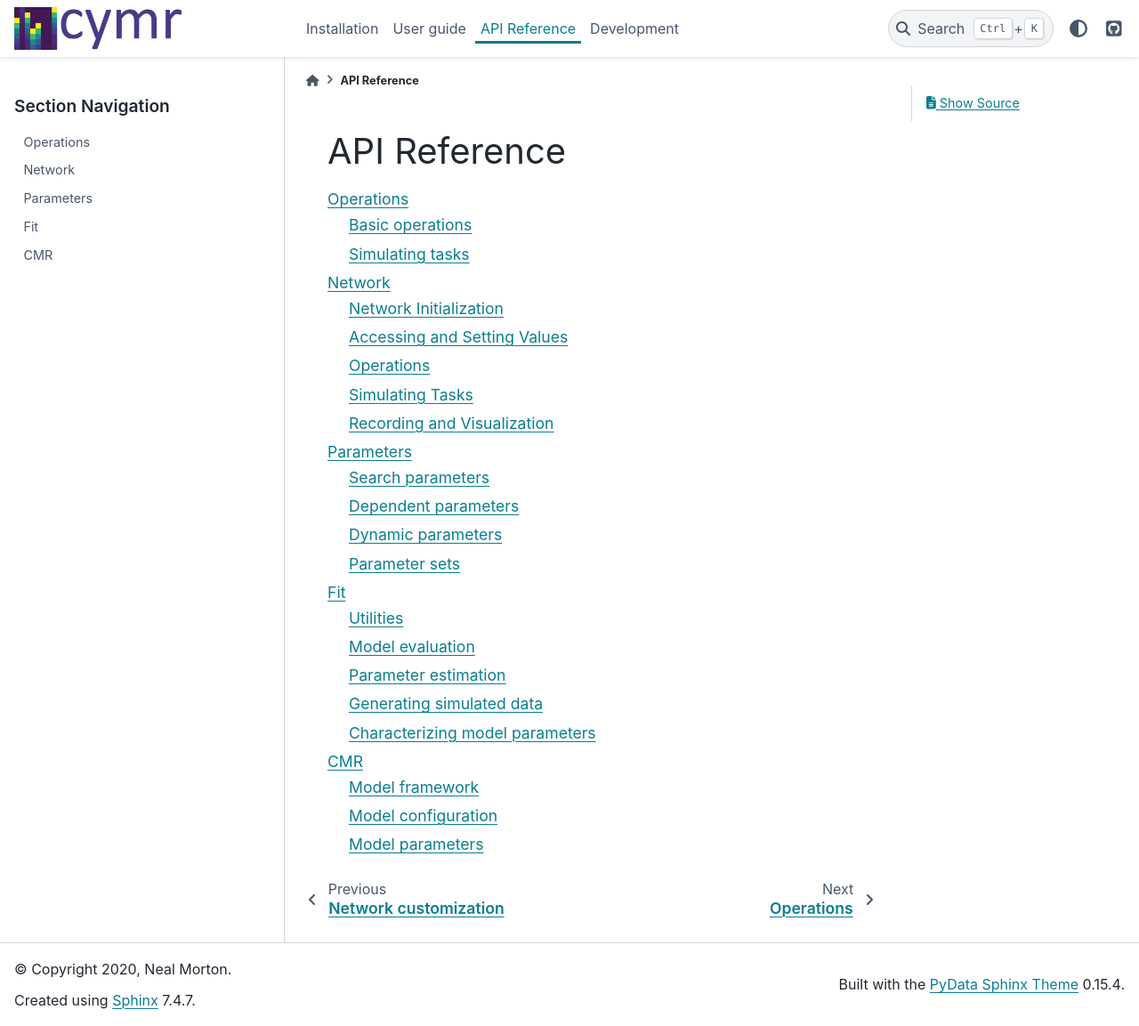
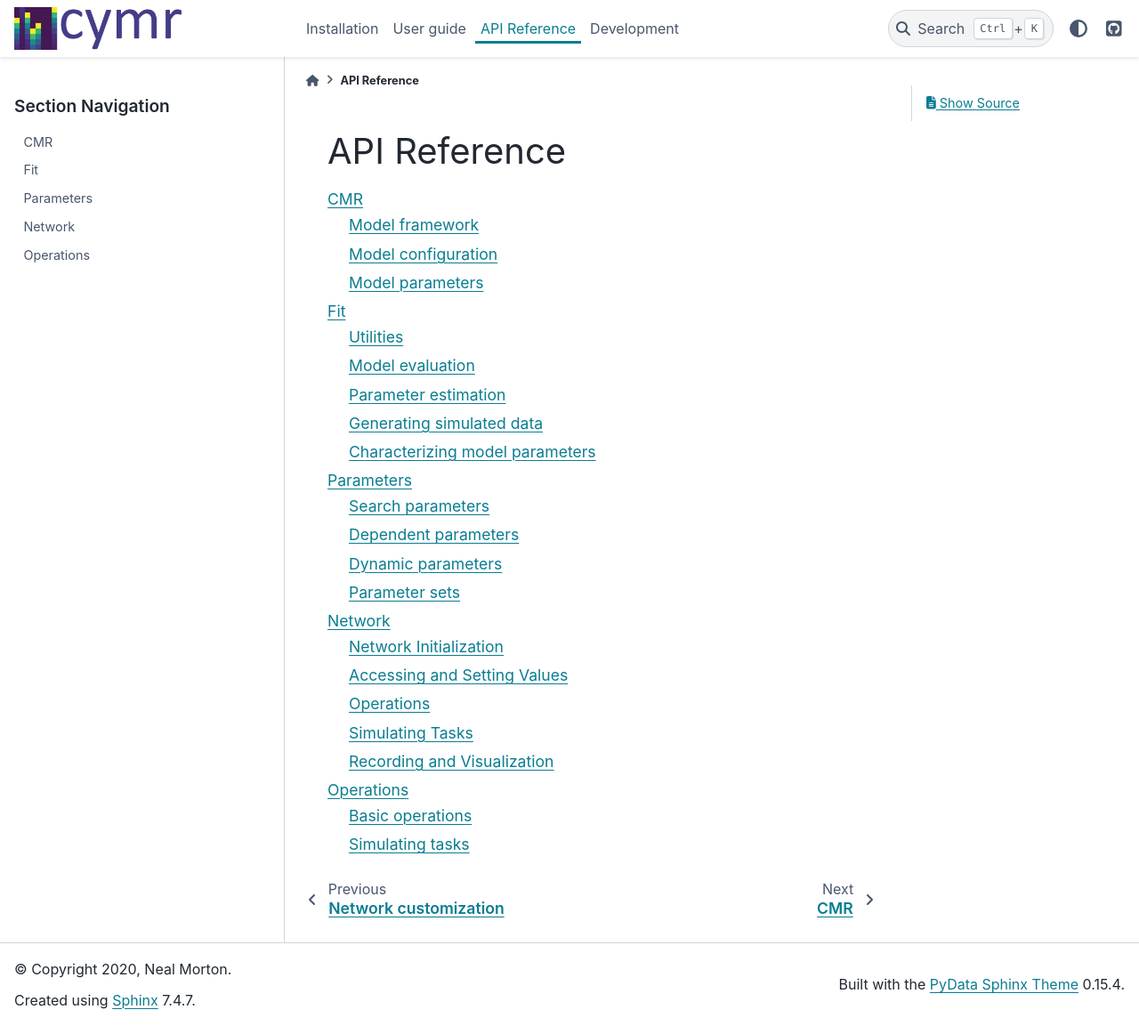
Before and after one commit to mortonne/cymr, a Sphinx documentation site: the page built from docs/source/api/overview.rst, in a window 1280 px wide and 1153 px high. Shown: the whole window at 89% size. Built offline with Sphinx 7.4.7 and the PyData theme 0.15.4, drawn with Linux system fonts in a browser that asks for light colours.

Commit message:
docs: reorganize api overview to emphasize top level

```diff
--- a/docs/source/api/overview.rst
+++ b/docs/source/api/overview.rst
@@ -4,8 +4,8 @@ API Reference
 .. toctree::
    :maxdepth: 2
 
+   /api/cmr
+   /api/fit
+   /api/parameters
+   /api/network
    /api/operations
-   /api/network
-   /api/parameters
-   /api/fit
-   /api/cmr
```
